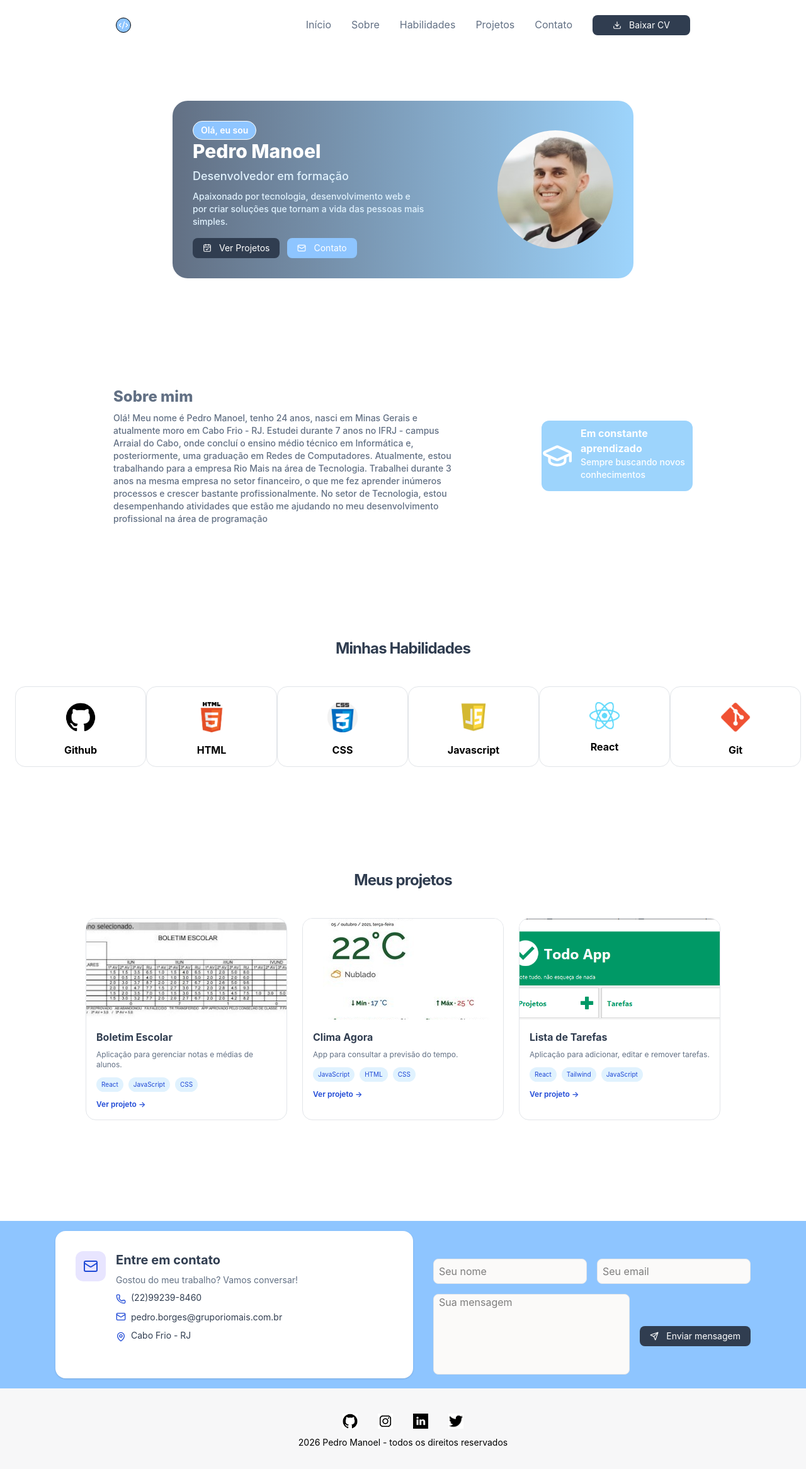
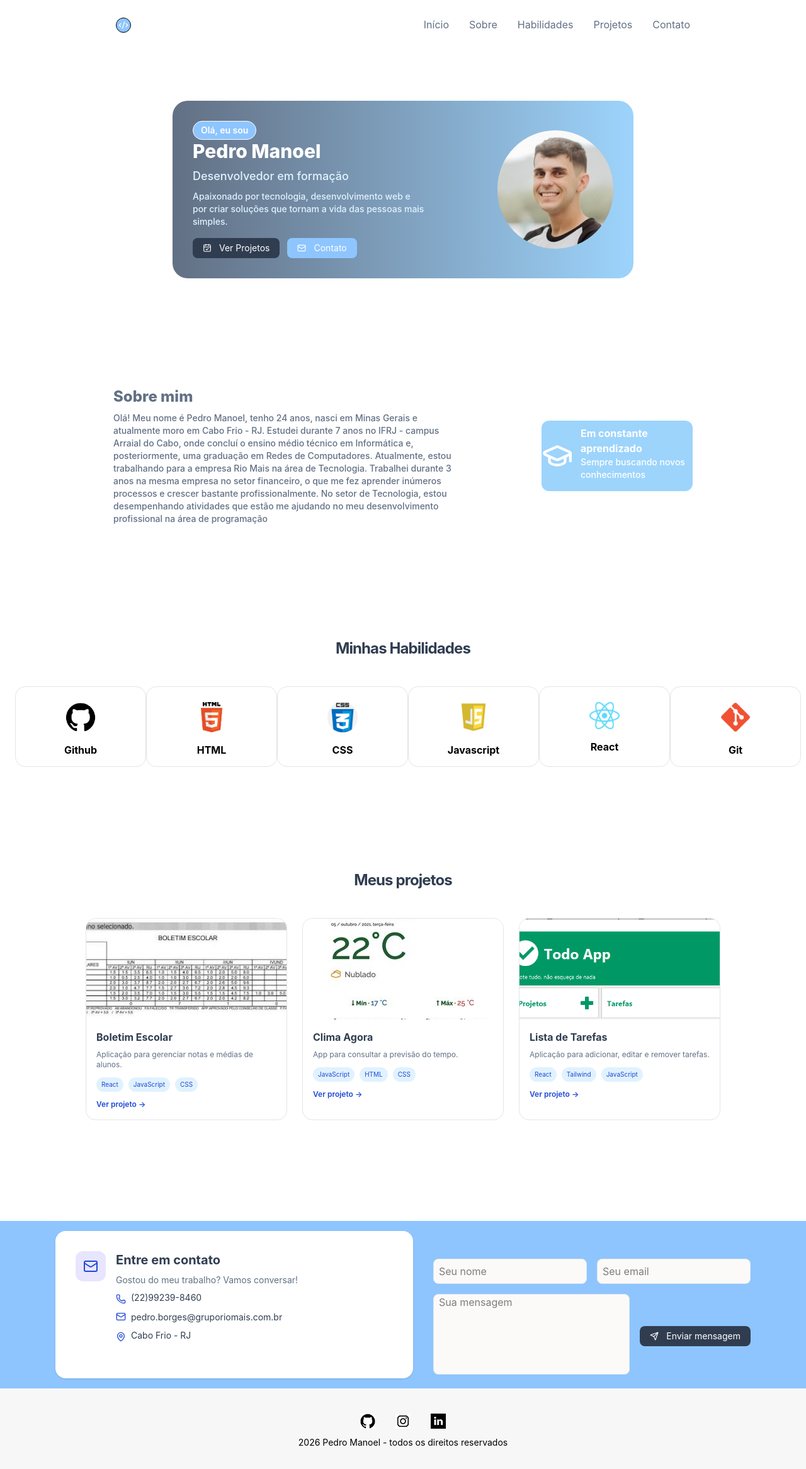
Before and after one commit to pedroborges-commits/portifolio-react, a React (Vite) app in the folder portifolio/: page / in a window 1280 px wide. Shown: the whole page at 63% size. Built offline with nearby package versions, Linux system fonts and the light colour scheme.

Commit message:
colocação de links das redes sociais e retirada do botão do curriculo

```diff
--- a/portifolio/src/components/Footer.tsx
+++ b/portifolio/src/components/Footer.tsx
@@ -4,32 +4,25 @@ function Footer() {
       <div className="flex flex-col justify-center items-center w-full bg-[#F7F7F8] px-10 pt-10 pb-8">
         <div className="flex justify-center items-center gap-8">
           <a
-            href="https://github.com/"
+            href="https://github.com/pedrom01"
             target="_blank"
             rel="noopener noreferrer"
           >
             <img src="./git.png" alt="" className="w-6"></img>
           </a>
           <a
-            href="https://www.instagram.com/"
+            href="https://www.instagram.com/pedrom022"
             target="_blank"
             rel="noopener noreferrer"
           >
             <img src="./insta.png" alt="" className="w-6"></img>
           </a>
           <a
-            href="https://www.linkedin.com/"
+            href="https://www.linkedin.com/in/pedro-manoel-562743214/"
             target="_blank"
             rel="noopener noreferrer"
           >
             <img src="./linkedin.jpg" alt="" className="w-6"></img>
-          </a>
-          <a
-            href="https://x.com/?lang=pt"
-            target="_blank"
-            rel="noopener noreferrer"
-          >
-            <img src="./twitter.png" alt="" className="w-6"></img>
           </a>
         </div>
         <p className="mt-3 text-sm text-center px-4 ">
--- a/portifolio/src/components/Header.tsx
+++ b/portifolio/src/components/Header.tsx
@@ -58,15 +58,6 @@ function Header() {
           >
             Contato
           </a>
-          <a
-            href="https://www.google.com/"
-            target="_blank"
-            rel="noopener noreferrer"
-          >
-            <button className="h-8 px-8 rounded-lg bg-[#303D50] text-white text-sm flex items-center gap-3 cursor-pointer">
-              <Download size={14} /> Baixar CV
-            </button>
-          </a>
         </nav>
 
         {/*responsividade */}
```
